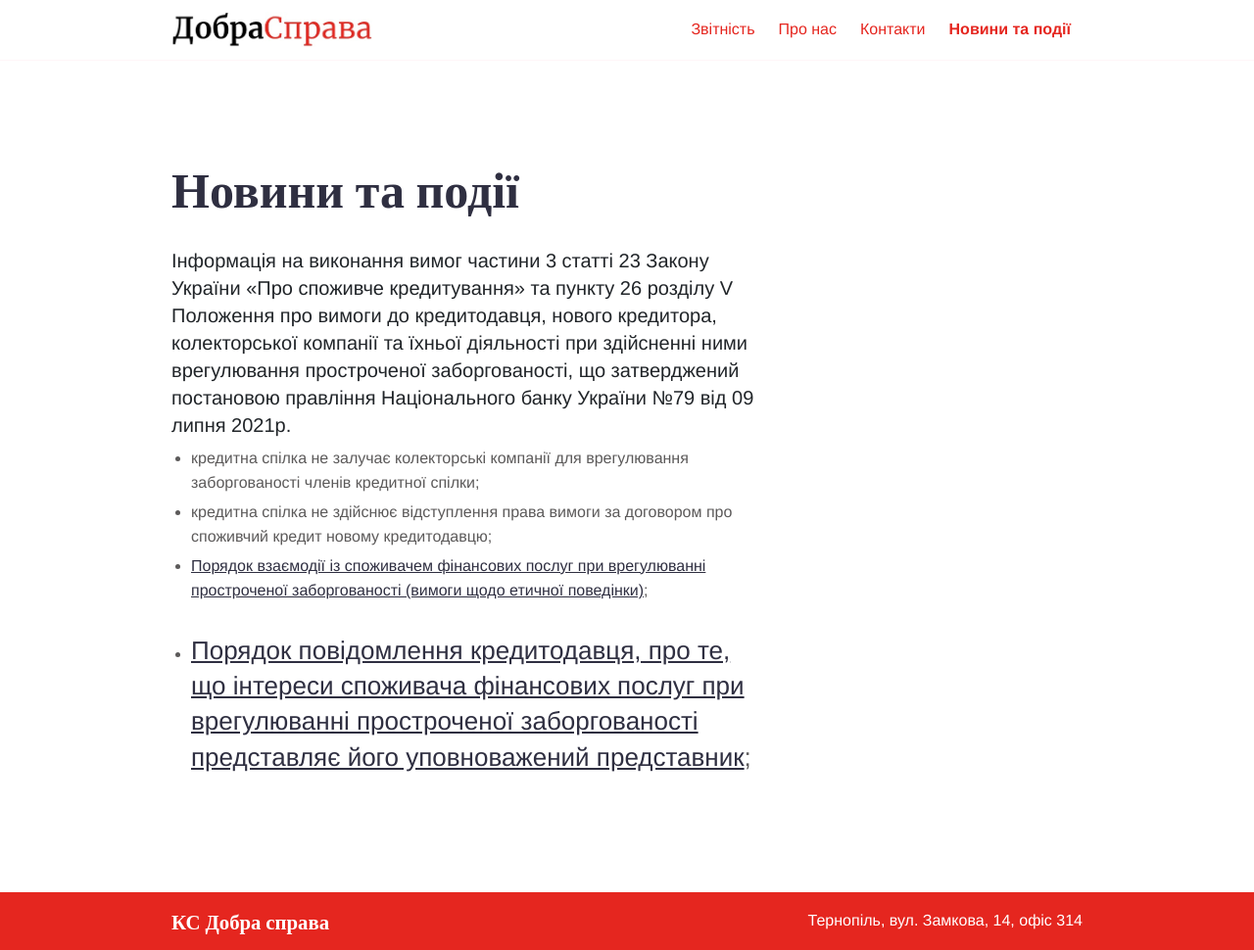
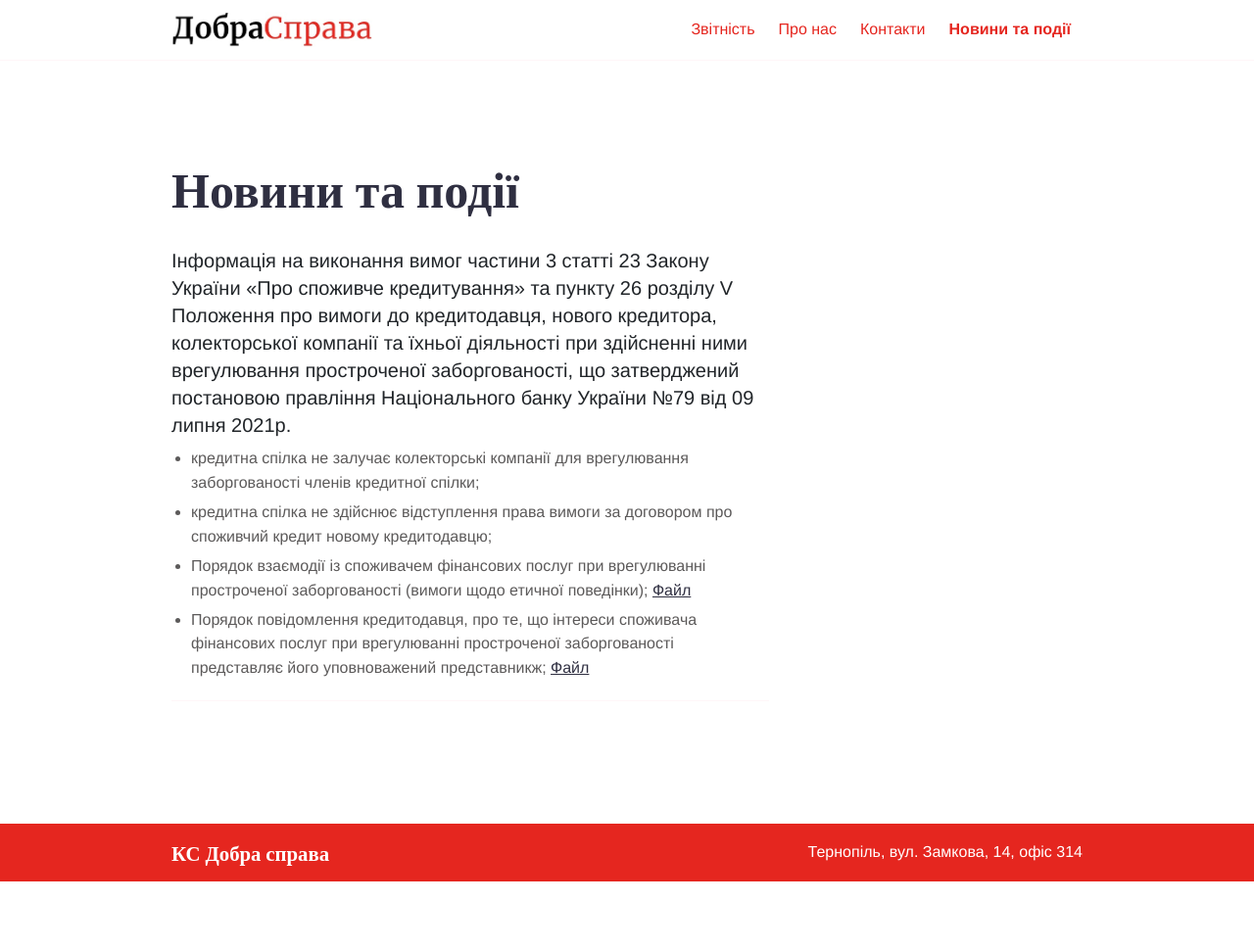
Before and after one commit to vladlaypa/dobrasprava.loan, a Jekyll site: the page built from news.md, in a window 1280 px wide. Shown: the whole page at 98% size. Built offline with Jekyll 4.4.1, drawn with Linux system fonts in a browser that asks for light colours; after the commit the page ends 900 px from its top, so only the background shows below that.

Commit message:
link formatting

```diff
--- a/news.md
+++ b/news.md
@@ -7,6 +7,7 @@ bodyClass: page-about
 ### Інформація на виконання вимог частини 3 статті 23 Закону України «Про споживче кредитування» та пункту 26 розділу V Положення про вимоги до кредитодавця, нового кредитора, колекторської компанії та їхньої діяльності при здійсненні ними врегулювання простроченої заборгованості, що затверджений постановою правління Національного банку України №79 від 09 липня 2021р.
  - кредитна спілка не залучає колекторські компанії для врегулювання заборгованості членів кредитної спілки;
  - кредитна спілка не здійснює відступлення права вимоги за договором про споживчий кредит новому кредитодавцю;
- - [Порядок взаємодії із споживачем фінансових послуг при врегулюванні простроченої заборгованості (вимоги щодо етичної поведінки)](https://drive.google.com/file/d/1QrJV0IfvBpJw_lg2zkW4ihrXYlFb2TPH/view?usp=sharing);
- - [Порядок повідомлення кредитодавця, про те, що інтереси споживача фінансових послуг при врегулюванні простроченої заборгованості представляє його уповноважений представник](https://drive.google.com/file/d/1-vn1yXj5NR_baVd89g6LuYYFT8Qs8MWe/view?usp=sharing);
+ - Порядок взаємодії із споживачем фінансових послуг при врегулюванні простроченої заборгованості (вимоги щодо етичної поведінки); [Файл](https://drive.google.com/file/d/1QrJV0IfvBpJw_lg2zkW4ihrXYlFb2TPH/view?usp=sharing)
+ - Порядок повідомлення кредитодавця, про те, що інтереси споживача фінансових послуг при врегулюванні простроченої заборгованості представляє його уповноважений представникж; [Файл](https://drive.google.com/file/d/1-vn1yXj5NR_baVd89g6LuYYFT8Qs8MWe/view?usp=sharing)
+
 ---
```
